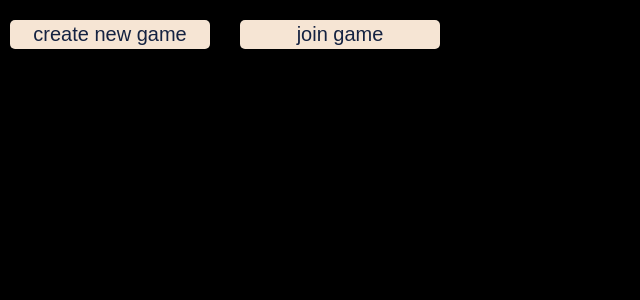
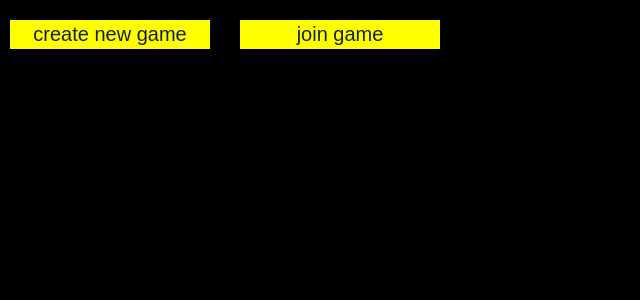
Before and after one commit to patrickwinti/worldwidewalter, an Angular app in the folder frontend/: page / in a window 1280 px wide. Shown: the top 300 px of the page, without its empty margins (0-640 px from the left). Built offline with nearby package versions, Linux system fonts and the light colour scheme.

Commit message:
[WWW-48]

```diff
--- a/frontend/src/styles.css
+++ b/frontend/src/styles.css
@@ -3,7 +3,7 @@
 /* Set global styles */
 body {
   background-color: black;
-  color: blue;
+  color: azure;
   font-family: Arial, sans-serif;
   font-size: 16px;
 }
@@ -12,18 +12,16 @@ body {
 .textbox {
   font-size: 20px;
   color: black;
-  background-color: wheat;
+  background-color: yellow;
   padding: 3px;
-  border-radius: 5px;
-  margin: 2px 0;
   box-shadow: 0 0 5px rgba(0, 0, 0, 0.1);
   text-align: center;
   width: 200px;
-  margin-left: 30px;
+  margin: 2px 0 2px 30px;
 }
 
 .special-margin1 {
-  margin-left: 0px;
+  margin-left: 0;
 }
 .special-margin2 {
   margin-left: 50px;
@@ -34,13 +32,13 @@ body {
 
 /* Style button element */
 button {
-  background-color: #f6e5d4;
+  top:50%;
+  background-color: yellow;
   color: #142241;
   border: none;
   padding: 3px 3px;
   font-size: 20px;
   cursor: pointer;
-  border-radius: 5px;
   margin: 20px 20px 20px 10px;
   box-shadow: 0 0 5px rgba(0, 0, 0, 0.1);
   width: 200px;
@@ -85,7 +83,7 @@ body {
 .topnav a {
   float: left;
   display: block;
-  color: #f2f2f2;
+  color: #333;
   text-align: center;
   padding: 14px 16px;
   text-decoration: none;
@@ -93,7 +91,7 @@ body {
 
 /* Change color on hover */
 .topnav a:hover {
-  background-color: #ddd;
+  background-color: #333;
   color: black;
 }
 
@@ -117,3 +115,9 @@ body {
     width: 100%;
   }
 }
+/* Style the footer */
+.footer {
+  background-color: #333;
+  padding: 10px;
+  text-align: center;
+}
```
